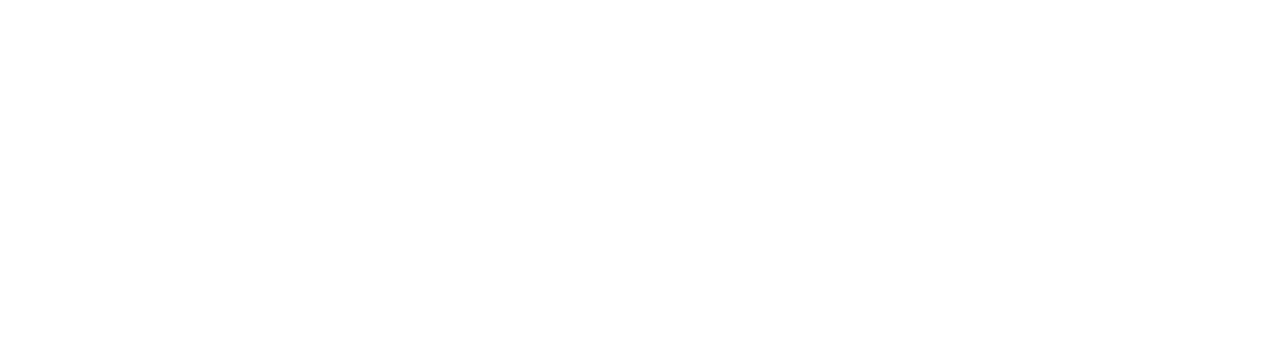
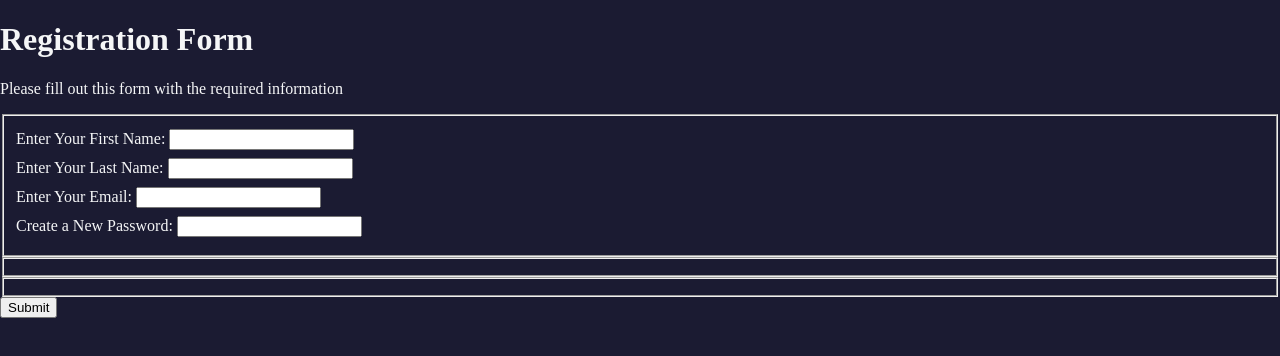
Before and after one commit to devAbdullahSy/projects, a plain HTML site: page registration-form/index.html in a window 1280 px wide. Drawn offline with Linux system fonts and the light colour scheme.

Commit message:
registration-form-to-step-20

```diff
--- a/registration-form/index.html
+++ b/registration-form/index.html
@@ -7,6 +7,23 @@
     <title>عَبدُالله سَيد | تطبيق Registration Form</title>
     <!-- CSS -->
     <!-- <link rel="stylesheet" href="/assets/css/main.css" /> -->
+    <link rel="stylesheet" href="/projects/registration-form/styles.css" />
   </head>
-  <body></body>
+  <body>
+    <h1>Registration Form</h1>
+    <p>Please fill out this form with the required information</p>
+    <!-- FORM -->
+    <form method="post" action="https://register-demo.freecodecamp.org">
+      <fieldset>
+        <label for="first-name">Enter Your First Name: <input type="text" id="first-name"></label>
+        <label for="last-name">Enter Your Last Name: <input type="text" id="last-name"></label>
+        <label for="email">Enter Your Email: <input type="email" id="email"></label>
+        <label for="new-password">Create a New Password: <input type="password" id="new-password"></label>
+      </fieldset>
+      <fieldset></fieldset>
+      <fieldset></fieldset>
+      <input type="submit" value="Submit">
+    </form>
+    <!-- END FORM -->
+  </body>
 </html>
--- /dev/null
+++ b/registration-form/styles.css
@@ -0,0 +1,13 @@
+body {
+  width: 100%;
+  height: 100vh;
+  margin: 0;
+  background-color: #1b1b32;
+  color: #f5f6f7;
+}
+
+/* FORM CSS */
+label {
+  display: block;
+  margin: 0.5rem 0;
+}
```
